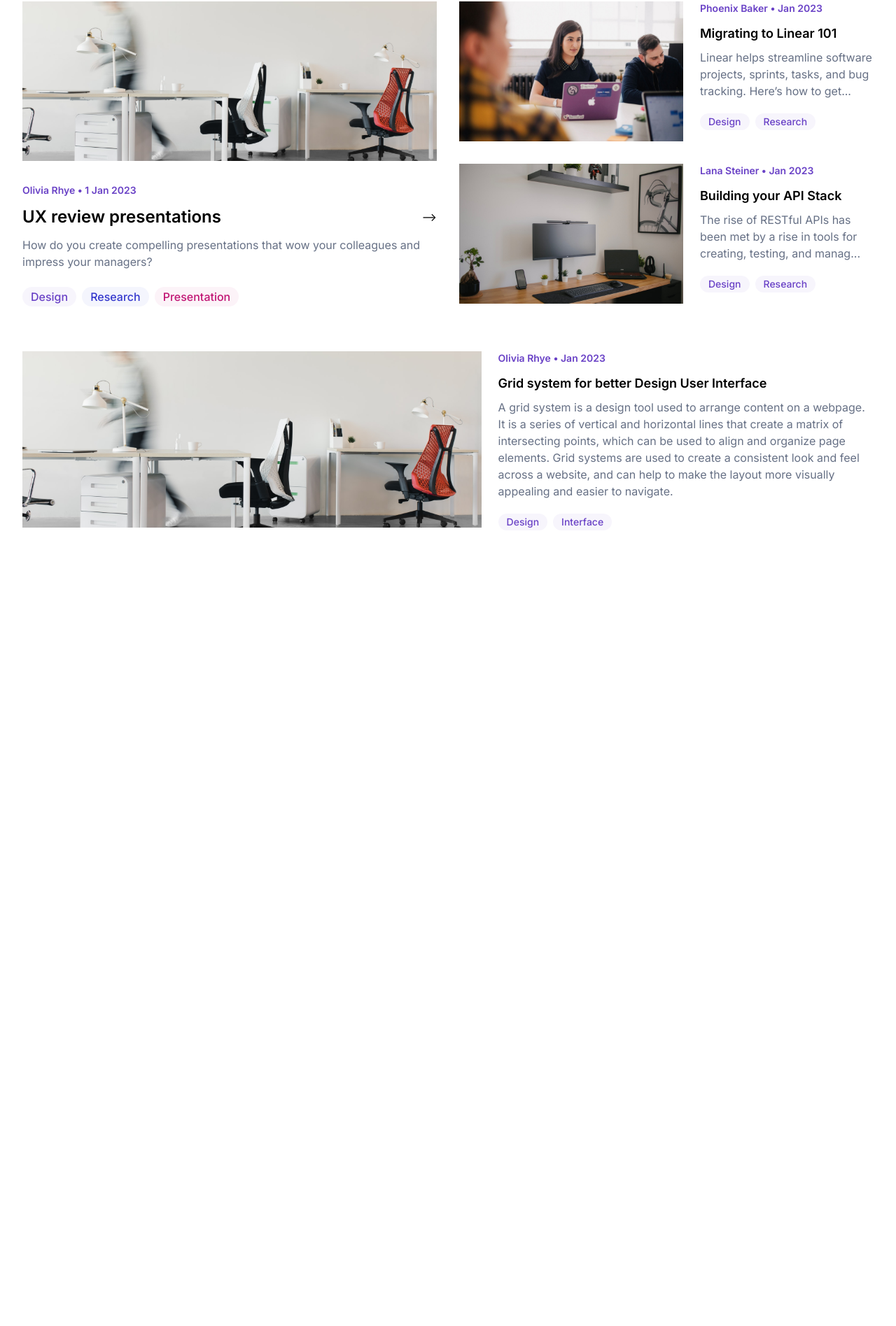
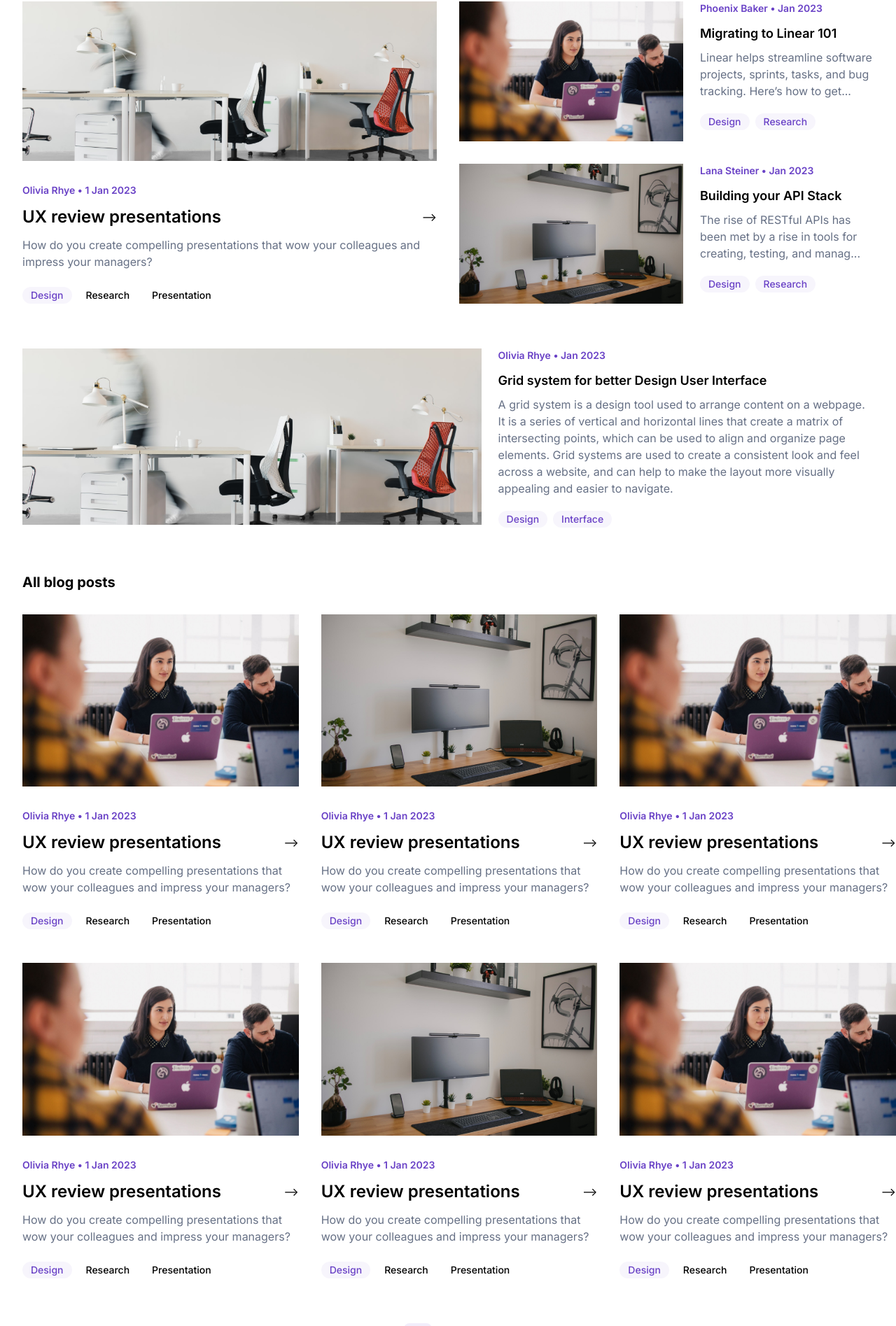
Before and after one commit to anas-aqeel/Blogs, a Next.js app: page / in a window 1280 px wide. Shown: the part 477-2372 px from the top of the page at 70% size. Before the commit the page ends 1235 px from the top, so only its background shows below. Built offline with nearby package versions, Linux system fonts and the light colour scheme.

Commit message:
Blogs Grid | Desktop View

```diff
--- a/app/page.tsx
+++ b/app/page.tsx
@@ -1,9 +1,13 @@
+import BlogsContainer from '@/sections/BlogsContainer'
 import Header from '@/sections/Header'
+import PageController from '@/sections/PageController'
 export default function Home() {
   return (
     <>
       <div className="max-w-7xl mx-auto">
         <Header />
+        <BlogsContainer/>
+        <PageController/>
       </div>
     </>
   )
--- a/components/BlogCardVertical.tsx
+++ b/components/BlogCardVertical.tsx
@@ -1,37 +1,35 @@
 import React from 'react'
+import { blogCard } from './BlogCardHorizontal'
+import {colors} from "../utils/colors"
 
-const BlogCardVertical = () => {
+const BlogCardVertical = (blog: blogCard) => {
   return (
     <div>
-      <img src="/images/blog.svg" className="w-full h-auto" />
+      <img src={blog.img} className="w-full h-auto" />
       <div className="mt-8 space-y-3">
         <div className="text-[#6941C6] font-semibold text-sm">
-          Olivia Rhye • 1 Jan 2023
+          {blog.author} • {blog.date}
         </div>
         <div className="flex w-full justify-between items-center">
           <h1 className="text-black  dark:text-white text-2xl font-semibold">
-            UX review presentations
+            {blog.title}
           </h1>
           <h1>--{'>'}</h1>
         </div>
         <div className="text-[#667085] text-base font-normal">
-          <p>
-            How do you create compelling presentations that wow your colleagues
-            and impress your managers?
-          </p>
+          <p>{blog.text}</p>
         </div>
       </div>
       <div className="mt-6">
         <div className="flex gap-x-2 items-center justify-start">
-          <button className="text-[#6941C6] rounded-full px-3 py-0.5 font-medium bg-[#6941C6] bg-opacity-5">
-            Design
-          </button>
-          <button className="text-[#3538CD] rounded-full px-3 py-0.5 font-medium bg-[#3538CD] bg-opacity-5">
-            Research
-          </button>
-          <button className="text-[#C11574] rounded-full px-3 py-0.5 font-medium bg-[#C11574] bg-opacity-5">
-            Presentation
-          </button>
+          {blog.tags.map((tag, i) => (
+            <button
+              key={i}
+              className={`text-[${colors[i]}] rounded-full px-3 py-0.5 font-medium bg-[${colors[i]}] bg-opacity-5 text-sm`}
+            >
+              {tag}
+            </button>
+          ))}
         </div>
       </div>
     </div>
--- /dev/null
+++ b/sections/BlogsContainer.tsx
@@ -0,0 +1,75 @@
+import BlogCardVertical from '@/components/BlogCardVertical'
+import React from 'react'
+
+const BlogsContainer = () => {
+  return (
+    <div className="mt-16 pl-8">
+      <div className="text-black  dark:text-white font-bold text-xl">
+        All blog posts
+      </div>
+      <div className="grid grid-cols-3 gap-x-8 gap-y-12 mt-8">
+        {/* <BlogCardVertical />
+        <BlogCardVertical />
+        <BlogCardVertical />
+        <BlogCardVertical />
+        <BlogCardVertical /> */}
+        <BlogCardVertical
+            author="Olivia Rhye"
+            date="1 Jan 2023"
+            img="/images/blog2.svg"
+            tags={['Design', 'Research', 'Presentation']}
+            text="How do you create compelling presentations that wow your colleagues
+            and impress your managers?"
+            title="UX review presentations"
+          />
+        <BlogCardVertical
+            author="Olivia Rhye"
+            date="1 Jan 2023"
+            img="/images/blog3.svg"
+            tags={['Design', 'Research', 'Presentation']}
+            text="How do you create compelling presentations that wow your colleagues
+            and impress your managers?"
+            title="UX review presentations"
+          />
+        <BlogCardVertical
+            author="Olivia Rhye"
+            date="1 Jan 2023"
+            img="/images/blog2.svg"
+            tags={['Design', 'Research', 'Presentation']}
+            text="How do you create compelling presentations that wow your colleagues
+            and impress your managers?"
+            title="UX review presentations"
+          />
+        <BlogCardVertical
+            author="Olivia Rhye"
+            date="1 Jan 2023"
+            img="/images/blog2.svg"
+            tags={['Design', 'Research', 'Presentation']}
+            text="How do you create compelling presentations that wow your colleagues
+            and impress your managers?"
+            title="UX review presentations"
+          />
+        <BlogCardVertical
+            author="Olivia Rhye"
+            date="1 Jan 2023"
+            img="/images/blog3.svg"
+            tags={['Design', 'Research', 'Presentation']}
+            text="How do you create compelling presentations that wow your colleagues
+            and impress your managers?"
+            title="UX review presentations"
+          />
+        <BlogCardVertical
+            author="Olivia Rhye"
+            date="1 Jan 2023"
+            img="/images/blog2.svg"
+            tags={['Design', 'Research', 'Presentation']}
+            text="How do you create compelling presentations that wow your colleagues
+            and impress your managers?"
+            title="UX review presentations"
+          />
+      </div>
+    </div>
+  )
+}
+
+export default BlogsContainer
--- a/sections/Header.tsx
+++ b/sections/Header.tsx
@@ -1,6 +1,7 @@
 import React from 'react'
 import BlogCardVertical from '../components/BlogCardVertical'
 import BlogCardHorizontal from '../components/BlogCardHorizontal'
+
 const Header = () => {
   return (
     <div>
@@ -8,9 +9,19 @@ const Header = () => {
         THE BLOG{' '}
       </div>
       <div className="mt-7  px-8">
-        <div className="text-black  dark:text-white font-bold text-xl">Recent blog posts</div>
+        <div className="text-black  dark:text-white font-bold text-xl">
+          Recent blog posts
+        </div>
         <div className="mt-7 mb-16 grid grid-cols-2 gap-x-8">
-          <BlogCardVertical />
+          <BlogCardVertical
+            author="Olivia Rhye"
+            date="1 Jan 2023"
+            img="/images/blog.svg"
+            tags={['Design', 'Research', 'Presentation']}
+            text="How do you create compelling presentations that wow your colleagues
+            and impress your managers?"
+            title="UX review presentations"
+          />
           <div className="flex flex-col gap-y-8">
             <BlogCardHorizontal
               img="/images/blog2.svg"
--- /dev/null
+++ b/sections/PageController.tsx
@@ -0,0 +1,33 @@
+import React from 'react'
+
+const PageController = () => {
+  return (
+    <div className="w-full flex justify-between items-center mt-16 pl-8">
+      <div className="flex items-center text-[#667085] font-medium gap-x-2">
+        <p>{'<'}-</p>
+        <p className="text-sm">Previous</p>
+      </div>
+
+      <div className='flex gap-x-2'>
+        <button className='w-10 h-10 rounded-lg font-medium text-[#7F56D9] bg-[#7F56D9] bg-opacity-10'>
+            1
+        </button>
+        <button className='w-10 h-10 rounded-lg text-[#667085]  font-medium hover:text-[#7F56D9] hover:bg-[#7F56D9] hover:bg-opacity-10'>
+            2
+        </button>
+        <button className='w-10 h-10 rounded-lg text-[#667085]  font-medium hover:text-[#7F56D9] hover:bg-[#7F56D9] hover:bg-opacity-10'>
+            3
+        </button>
+        <button className='w-10 h-10 rounded-lg text-[#667085]  font-medium hover:text-[#7F56D9] hover:bg-[#7F56D9] hover:bg-opacity-10'>
+            4
+        </button>
+      </div>
+      <div className="flex items-center text-[#667085] font-medium gap-x-2">
+        <p className="text-sm">Next</p>
+        <p>-{'>'}</p>
+      </div>
+    </div>
+  )
+}
+
+export default PageController
--- /dev/null
+++ b/utils/colors.js
@@ -0,0 +1,8 @@
+export let colors = [
+  "#6941C6",
+  "#3538CD",
+  "#C11574",
+  "#363F72",
+  "#026AA2",
+  "#027A48",
+];
```
